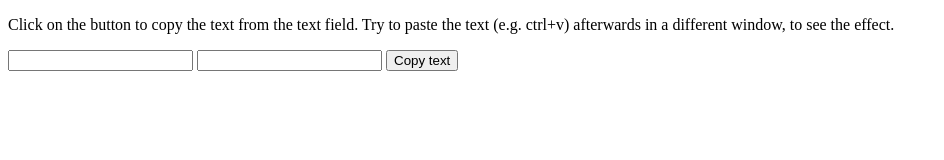
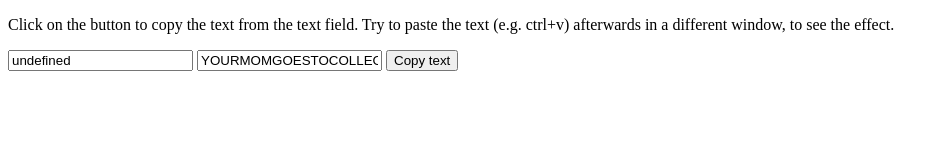
Before and after one commit to jeffkitson-music/jeffkitson-music.github.io, a plain HTML site: page spotify/index.html in a window 1280 px wide. Shown: the whole page, without its empty margins (0-944 px from the left). Drawn offline with Linux system fonts and the light colour scheme.

Commit message:
Update index.html

```diff
--- a/spotify/index.html
+++ b/spotify/index.html
@@ -17,8 +17,8 @@
     console.log(params);
 
     // Hello
-    document.getElementsByName("myInput").value = params.code;
-    document.getElementsByName("mySecondInput").value = "YOURMOMGOESTOCOLLEGE";
+    document.getElementById("myInput").value = params.code;
+    document.getElementById("mySecondInput").value = "YOURMOMGOESTOCOLLEGE";
 });
 
   function myFunction() {
```
